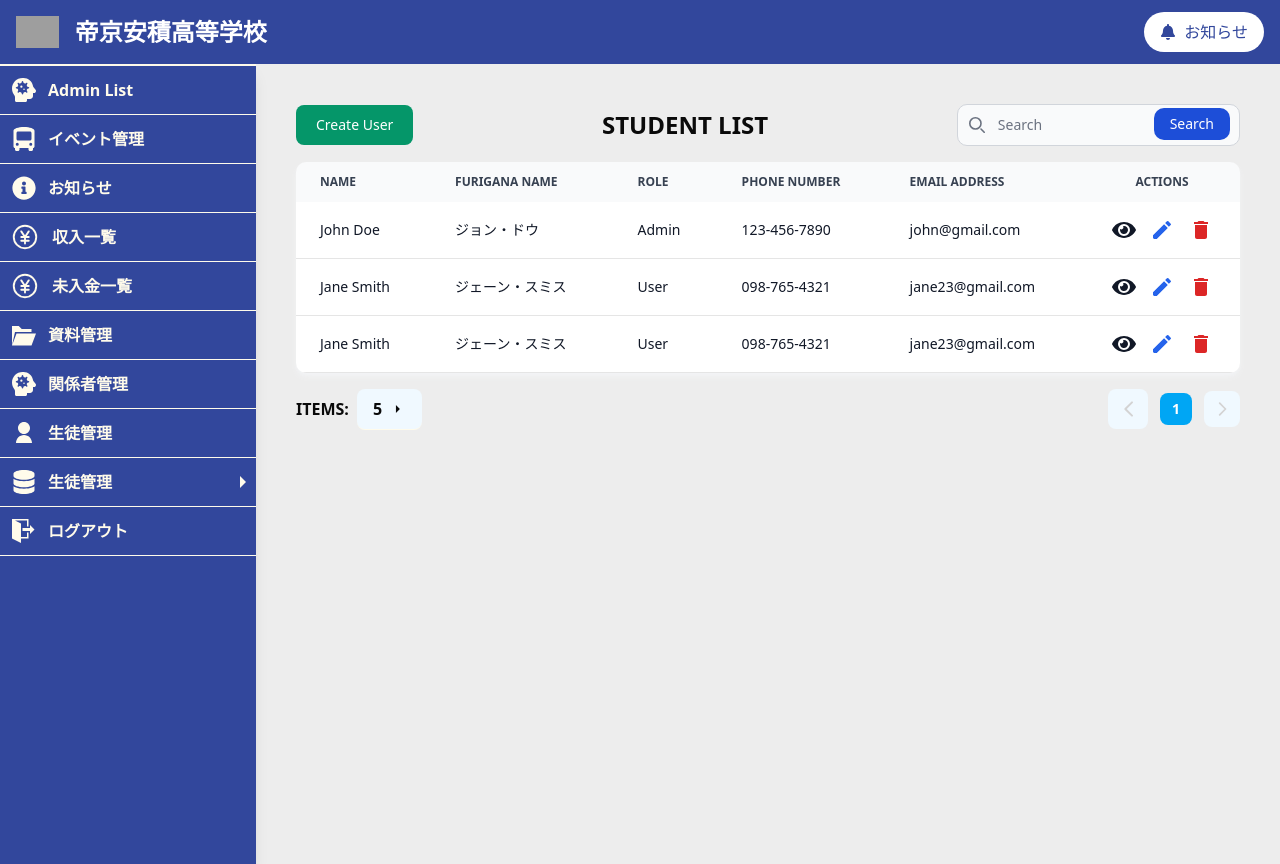
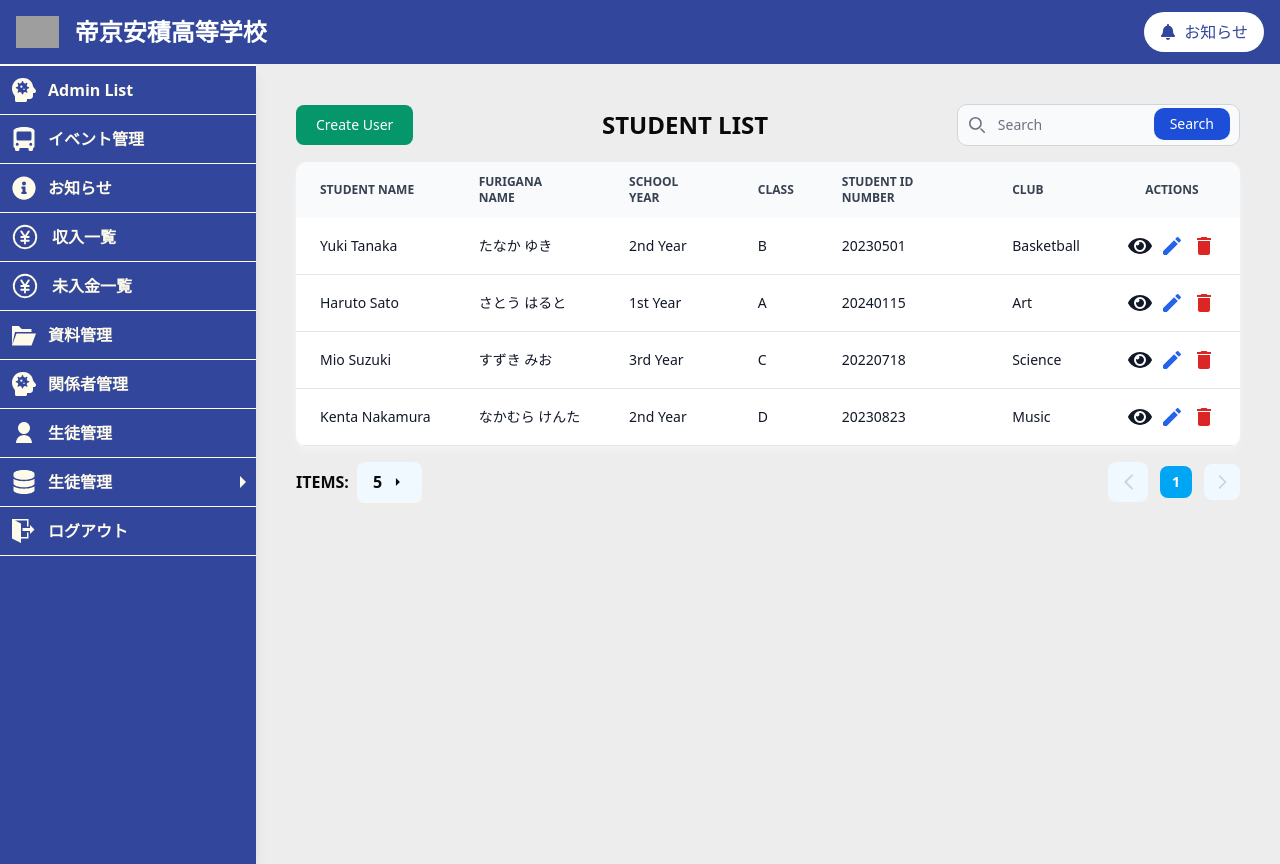
Before and after one commit to jbcPranta/School-PR, a React (Vite) app: page /student-list in a window 1280 px wide. Built offline with nearby package versions, Linux system fonts and the light colour scheme; grey boxes are pictures that could not be loaded.

Commit message:
Student table data update

```diff
--- a/src/components/Button.tsx
+++ b/src/components/Button.tsx
@@ -15,7 +15,7 @@ const Button: React.FC<ButtonProps> = ({ url, label, type }) => {
     <Link to={url} title={label}>
       {type === "View" ? (
         <>
-          <FaEye className="text-black-600  hover:text-black-300 font-medium rounded-full text-2xl cursor-pointer flex items-center gap-2" />
+          <FaEye className="text-black-600  hover:text-gray-600 font-medium rounded-full text-2xl cursor-pointer flex items-center gap-2" />
         </>
       ) : type === "Delete" ? (
         <>
--- a/src/components/common/DataTableCommon.tsx
+++ b/src/components/common/DataTableCommon.tsx
@@ -2,21 +2,22 @@ import React, { useState } from "react";
 import { IoMdArrowDropdown, IoMdArrowDropright } from "react-icons/io";
 import { Link } from "react-router-dom";
 
-type User = {
-  name: string;
-  furigana_Name: string;
-  role: string;
-  emailAddress: string;
-  phoneNumber: string;
+type StudentData = {
+  student_name: string;
+  student_name_furigana: string;
+  school_year: string;
+  class: string;
+  student_id_number: string;
+  club: string;
 };
 
 type TableHead = {
   text: string;
-  key: keyof User;
+  key: keyof StudentData;
 };
 const DataTableCommon: React.FC<{
   tableHead: TableHead[];
-  data: User[];
+  data: StudentData[];
   headerTitle: string;
   Actions: React.ReactNode[];
 }> = ({ tableHead, data, headerTitle, Actions }) => {
@@ -108,7 +109,7 @@ const DataTableCommon: React.FC<{
                     key={index}
                     className="px-6 py-4 font-medium text-gray-900 whitespace-nowrap dark:text-white"
                   >
-                    {item[head.key as keyof User]}
+                    {item[head.key as keyof StudentData]}
                   </td>
                 ))}
                 <td className="px-6 py-4 font-medium text-gray-900 whitespace-nowrap dark:text-white flex gap-2 justify-around">
--- a/src/pages/StudentList.tsx
+++ b/src/pages/StudentList.tsx
@@ -2,48 +2,62 @@ import React from "react";
 import DataTableCommon from "../components/common/DataTableCommon";
 import Button from "../components/Button";
 
-interface User {
-  role: string;
-  name: string;
-  furigana_Name: string;
-  phoneNumber: string;
-  emailAddress: string;
+interface StudentData {
+  student_name: string;
+  student_name_furigana: string;
+  school_year: string;
+  class: string;
+  student_id_number: string;
+  club: string;
 }
 
 const StudentList: React.FC = () => {
-  const users: User[] = [
+  const studentData: StudentData[] = [
     {
-      role: "Admin",
-      name: "John Doe",
-      furigana_Name: "ジョン・ドウ",
-      phoneNumber: "123-456-7890",
-      emailAddress: "john@gmail.com",
+      student_name: "Yuki Tanaka",
+      student_name_furigana: "たなか ゆき",
+      school_year: "2nd Year",
+      class: "B",
+      student_id_number: "20230501",
+      club: "Basketball",
     },
     {
-      role: "User",
-      name: "Jane Smith",
-      furigana_Name: "ジェーン・スミス",
-      phoneNumber: "098-765-4321",
-      emailAddress: "jane23@gmail.com",
+      student_name: "Haruto Sato",
+      student_name_furigana: "さとう はると",
+      school_year: "1st Year",
+      class: "A",
+      student_id_number: "20240115",
+      club: "Art",
     },
     {
-      role: "User",
-      name: "Jane Smith",
-      furigana_Name: "ジェーン・スミス",
-      phoneNumber: "098-765-4321",
-      emailAddress: "jane23@gmail.com",
+      student_name: "Mio Suzuki",
+      student_name_furigana: "すずき みお",
+      school_year: "3rd Year",
+      class: "C",
+      student_id_number: "20220718",
+      club: "Science",
+    },
+    {
+      student_name: "Kenta Nakamura",
+      student_name_furigana: "なかむら けんた",
+      school_year: "2nd Year",
+      class: "D",
+      student_id_number: "20230823",
+      club: "Music",
     },
   ];
   const headerTitle = "Student List";
-  const tableHead: { text: string; key: keyof User }[] = [
-    { text: "Name", key: "name" },
-    { text: "Furigana Name", key: "furigana_Name" },
-    { text: "Role", key: "role" },
-    { text: "Phone Number", key: "phoneNumber" },
-    { text: "EMail Address", key: "emailAddress" },
+  const tableHead: { text: string; key: keyof StudentData }[] = [
+    { text: "Student Name", key: "student_name" },
+    { text: "Furigana Name", key: "student_name_furigana" },
+    { text: "School Year", key: "school_year" },
+    { text: "Class", key: "class" },
+    { text: "Student ID Number", key: "student_id_number" },
+    { text: "Club", key: "club" },
   ];
+
   const buttons = [
-    <Button url="/create-user" label="Create User" type="View" />,
+    <Button url="/create-user" label="View Details" type="View" />,
     <Button url="/edit" label="Edit" type="Edit" />,
     <Button url="/delete" label="Delete" type="Delete" />,
   ];
@@ -52,7 +66,7 @@ const StudentList: React.FC = () => {
     <div>
       <DataTableCommon
         tableHead={tableHead}
-        data={users}
+        data={studentData}
         headerTitle={headerTitle}
         Actions={buttons}
       />
```
